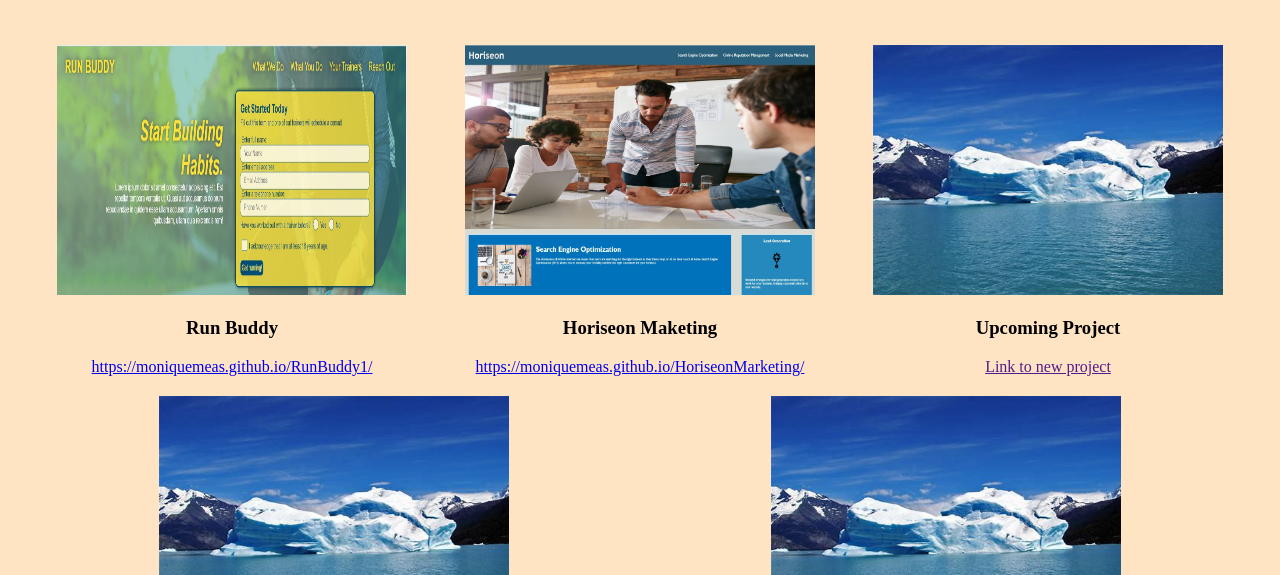
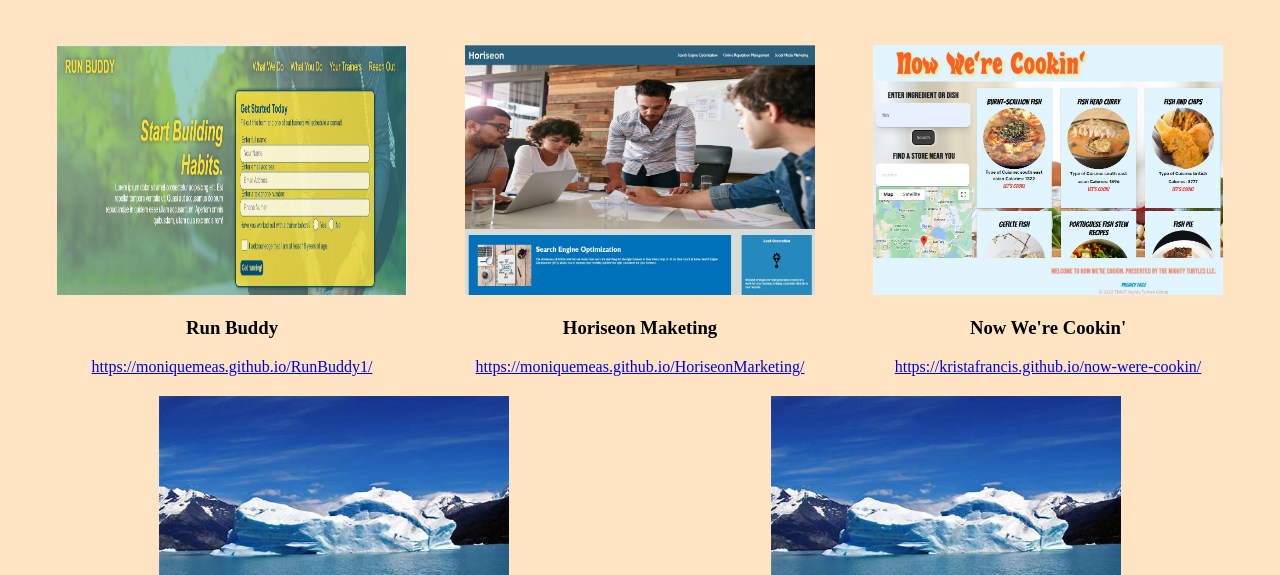
Before and after one commit to moniquemeas/MyPortfilio, a plain HTML site: page index.html in a window 1280 px wide. Shown: the part 643-1218 px from the top of the page. Drawn offline with Linux system fonts and the light colour scheme.

Commit message:
add new project

```diff
--- a/index.html
+++ b/index.html
@@ -55,9 +55,9 @@ Thank you for taking time to visit my website.
             <a href="https://moniquemeas.github.io/HoriseonMarketing/" target="_blank">https://moniquemeas.github.io/HoriseonMarketing/</a>
          </div>
          <div class="project">
-            <img src="./assets/images/thf.jpg" alt="" />
-            <h3>Upcoming Project</h3>
-            <a href="" target="_blank">Link to new project</a>
+            <img src="./assets/images/img2-recipe.jpg" alt="" />
+            <h3>Now We're Cookin'</h3>
+            <a href="https://kristafrancis.github.io/now-were-cookin/" target="_blank" alt="">https://kristafrancis.github.io/now-were-cookin/</a>
          </div>
          <div class="project">
             <img src="./assets/images/thf.jpg" alt="" />
```
Also changed, not shown: assets/images/img2-recipe.jpg (added), 1 other file.
